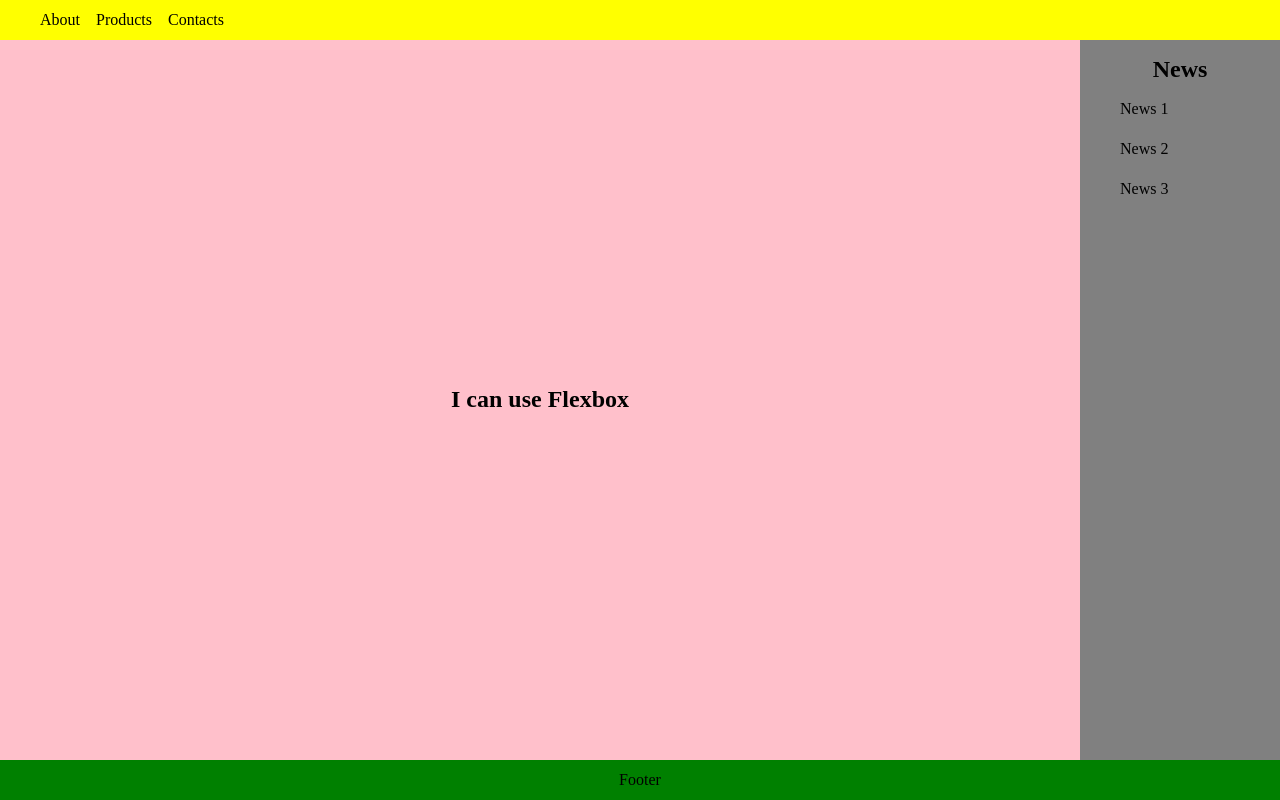
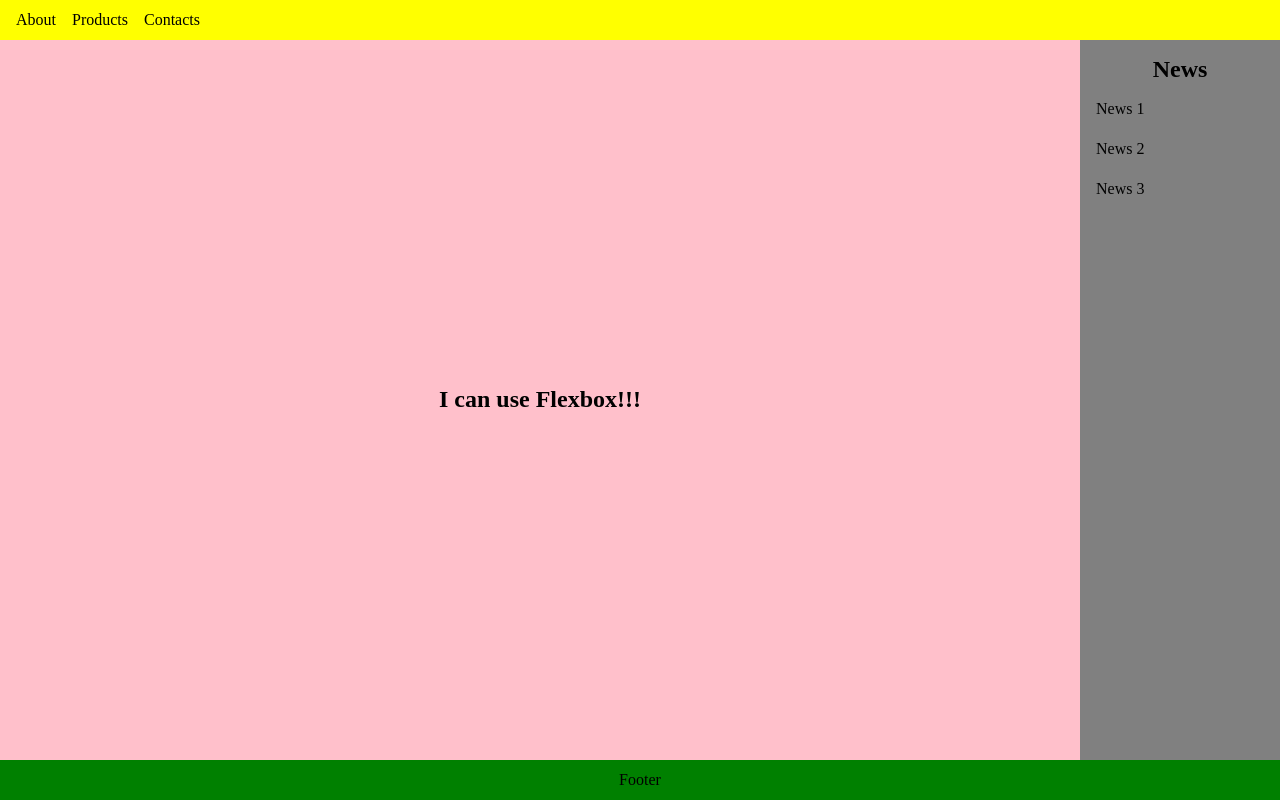
Before and after one commit to RomanHrynko/Gromcode, a plain HTML site: page index.html in a window 1280 px wide. Drawn offline with nearby package versions, Linux system fonts and the light colour scheme.

Commit message:
lesson 10 task 3 changed

```diff
--- a/index.html
+++ b/index.html
@@ -25,7 +25,7 @@
       </header>
       <main class="main">
         <section class="section">
-          <h2>I can use Flexbox</h2>
+          <h2>I can use Flexbox!!!</h2>
         </section>
         <aside class="aside">
           <h2 class="news">News</h2>
--- a/style.css
+++ b/style.css
@@ -19,11 +19,13 @@
 }
 .ul1 {
   margin: 0;
+  padding: 0;
   display: flex;
   list-style-type: none;
+
 }
 .list1{
-margin-right: 16px;
+margin-left: 16px;
 }
 .span {
   margin: auto;
@@ -52,7 +54,9 @@ margin-right: 16px;
 .ul2 {
   list-style-type: none;
   margin: 0;
+  padding: 0;
 }
 .list2 {
   height: 40px;
+  margin-left: 16px;
 }
```
